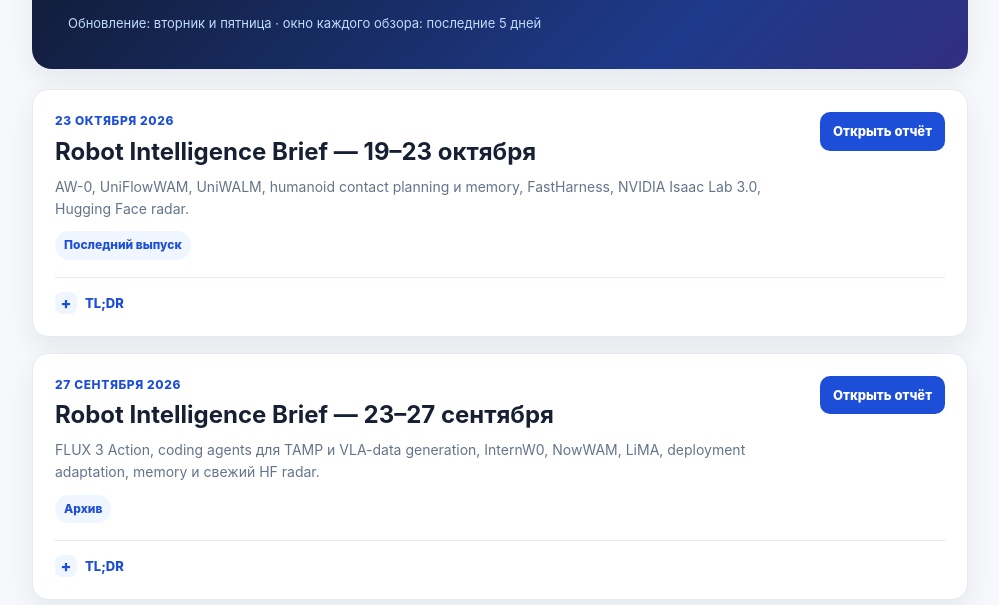
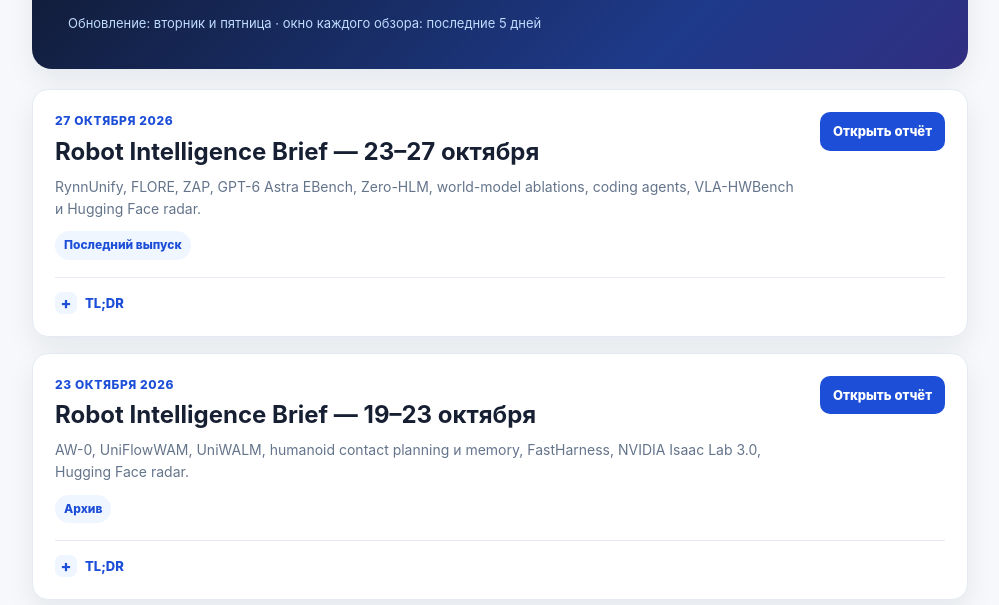
Before and after one commit to AlxVoropaev/awesome-something, a plain HTML site: page index.html in a window 1280 px wide. Shown: the part 195-800 px from the top of the page, without its empty margins (140-1139 px from the left). Drawn offline with Linux system fonts and the light colour scheme.

Commit message:
Add 27 Oct Robot Intelligence Brief to GitHub Pages archive

```diff
--- a/index.html
+++ b/index.html
@@ -56,7 +56,19 @@ footer{text-align:center;color:var(--muted);font-size:12px;padding:28px 0 40px}
 
   <article class="card">
     <div class="card-top">
-      <div class="card-main"><div class="date">23 октября 2026</div><h2>Robot Intelligence Brief — 19–23 октября</h2><div class="desc">AW-0, UniFlowWAM, UniWALM, humanoid contact planning и memory, FastHarness, NVIDIA Isaac Lab 3.0, Hugging Face radar.</div><span class="badge">Последний выпуск</span></div>
+      <div class="card-main"><div class="date">27 октября 2026</div><h2>Robot Intelligence Brief — 23–27 октября</h2><div class="desc">RynnUnify, FLORE, ZAP, GPT-6 Astra EBench, Zero-HLM, world-model ablations, coding agents, VLA-HWBench и Hugging Face radar.</div><span class="badge">Последний выпуск</span></div>
+      <a class="open-link" href="Robot%20Intellegence/robot_intelligence_brief_2026-10-27.html">Открыть отчёт</a>
+    </div>
+    <details><summary>TL;DR</summary><div class="tldr-content"><p><strong>Главное за 23–27 октября:</strong> появились два особенно содержательных ответа на вопрос, как объединять рассуждение и действие. <strong>RynnUnify</strong> связывает embodied reasoning и предсказание видео в общей 16B архитектуре с выборочным imagination; <strong>ZAP</strong> обучает обычную 27B VLM пользоваться роботным API на одних симуляциях и сообщает о переносе на физические задачи без real-robot training data. Независимый <strong>EBench</strong> с GPT-6 Astra показывает границу: frontier-agent силён в коротких и новых задачах, но уступает специализированным policies на длинном горизонте и точных контактах.</p>
+<p><strong>Humanoid intelligence:</strong> <strong>FLORE</strong> учит whole-body policy одновременно регулировать положение и контактные усилия (80% против 26,7% при position-only), а <strong>Zero-HLM</strong> превращает мобильные видеосъёмки в physics-verified данные для fine-tuning GR00T N1.7 на Unitree G1. <strong>CoCarry</strong> формализует синхронный контакт двух гуманоидов; <strong>DEX-PHD</strong> упрощает сбор переносимых демонстраций dexterous hands.</p>
+<p><strong>WAM, agents и HF:</strong> controlled ablation показывает, что auxiliary future-video loss действительно помогает на знакомых задачах, но не гарантирует OOD generalization; <strong>OSWAM</strong> переносит predictive prior в одноступенчатую policy. <strong>SceneAgent, VISTA, RoboDoctor</strong> двигают coding/agentic robotics, а <strong>VLA-HWBench</strong> измеряет цену исполнения на edge hardware. В <strong>HF radar</strong> заметны RynnUnify-WAM, MotionBricks, SenseNova-RoboRSI-27B, Ropedia W0, AgiBotWorld2026 и SharpaDex. Проценты разных работ напрямую не сопоставимы.</p></div></details>
+  </article>
+
+
+
+  <article class="card">
+    <div class="card-top">
+      <div class="card-main"><div class="date">23 октября 2026</div><h2>Robot Intelligence Brief — 19–23 октября</h2><div class="desc">AW-0, UniFlowWAM, UniWALM, humanoid contact planning и memory, FastHarness, NVIDIA Isaac Lab 3.0, Hugging Face radar.</div><span class="badge">Архив</span></div>
       <a class="open-link" href="Robot%20Intellegence/robot_intelligence_brief_2026-10-23.html">Открыть отчёт</a>
     </div>
     <details><summary>TL;DR</summary><div class="tldr-content"><p><strong>Главное за 19–23 октября:</strong> <strong>AW-0 (Agentic World Action Models)</strong> впервые сводит code/skills, будущие video states и низкоуровневые actions в три совместно генерируемых потока. <strong>UniFlowWAM</strong> добавляет 3D scene flow в саму модель как третью полноправную модальность, а <strong>UniWALM</strong> совместно декодирует language/action/video и использует текст как память между шагами. Это разные попытки сделать WAM программируемым, геометрически согласованным и запоминающим состояние, а не просто генератором будущих пикселей.</p>
```
